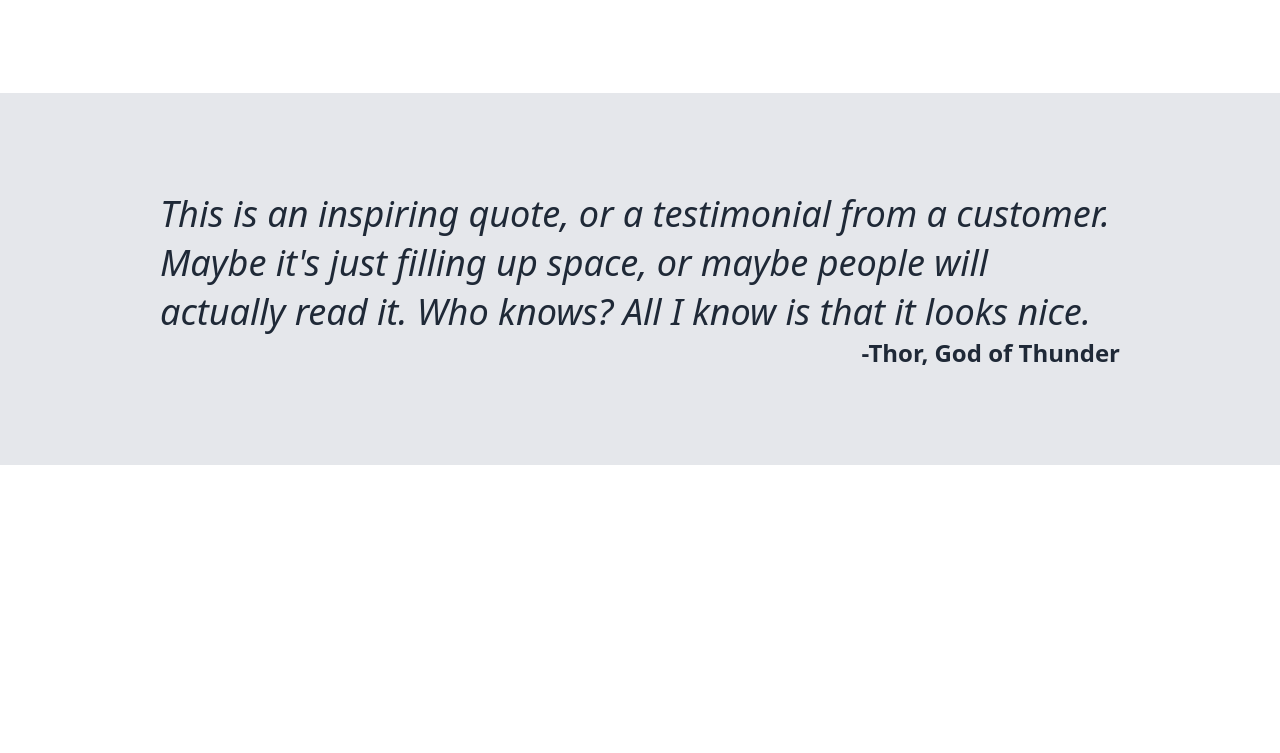
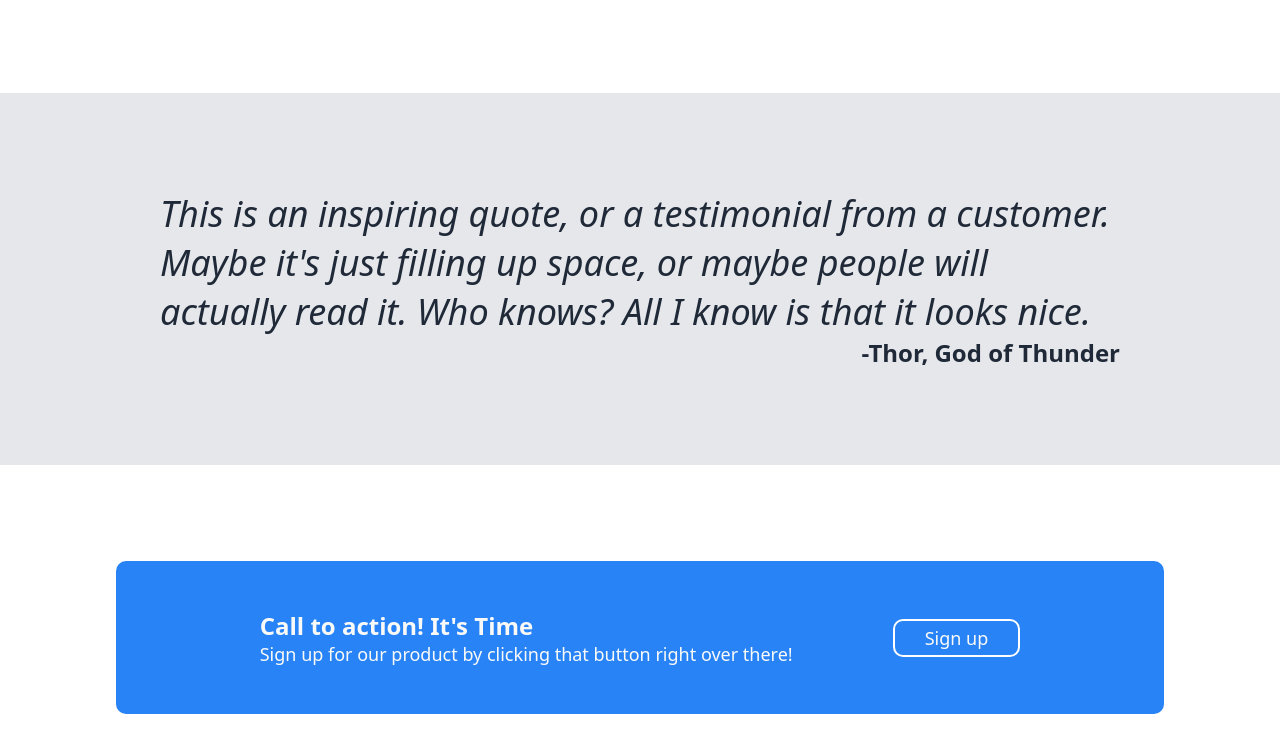
Before and after one commit to prgrmerejay/landing-page, a plain HTML site: page index.html in a window 1280 px wide. Shown: the part 1113-1866 px from the top of the page. Before the commit the page ends 1674 px from the top, so only its background shows below. Drawn offline with Linux system fonts and the light colour scheme.

Commit message:
Add CTA form for page-content

```diff
--- a/index.html
+++ b/index.html
@@ -22,10 +22,10 @@
             <div class="hero-info">
                 <h1 class="fw-900 fs-48">Hi, I'm Elzr John</h1>
                 <p id="secondary-text">This website has some subtext that goes here under the main title. I'ts smaller font and the color is lower contrast.</p>
-                <button class="CTA-button">Sign up</button>
+                <button class="cta-btn">Sign up</button>
             </div>
             <div class="image-placeholder">
-                <img id="hero-img" src="../landing-page/images/pexels-nerdnonsense-23522813.jpg" alt="">
+                <img src="/images/pexels-nerdnonsense-23522813.jpg" alt="" id="hero-img">
             </div>
         </div>
     </div>
@@ -47,7 +47,23 @@
                 <p class="quote-author fs-24 fw-900 ta-right wd-960">-Thor, God of Thunder</p>
             </div>
         </div>
+        <div class="page-container flex-center">
+            <div class="cta-form bg-cta-form flex-spacearound">
+                <div class="flex-text clr-wht">
+                    <p class="fs-24 fw-900">Call to action! It's Time</p>
+                    <p class="">Sign up for our product by clicking that button right over there!</p>
+                </div>
+                <button class="cta-btn border-white">Sign up</button>
+            </div>
+        </div>
     </div>
+<!--
+    <div class="footer flex-center bg-darkblue">
+        <div class="flex-text clr-wht padding-tb-24">
+            <p>Copyright © The Odin Project 2021</p>
+        </div>
+    </div>
+-->
 
 
 </body>
--- a/style.css
+++ b/style.css
@@ -15,8 +15,25 @@
 .fs-24 { font-size: 24px; }
 .fs-18 { font-size: 18px; }
 .bg-grey { background-color: #E5E7EB;}
+.bg-darkblue { background-color: #1f2937; }
+.bg-cta-form { background-color: #2883F6; border-radius: 10px; }
 .clr-darkblue { color: #1f2937; }
+.clr-wht { color: #f9faf8; }
 .wd-960 { width: 960px; }
+.border-white { border: solid; border-color: white; border-width: 2px; }
+
+.padding-tb-24 { padding: 24px;}
+
+.flex-spacearound {
+    display: flex;
+    justify-content: space-around;
+    align-items: center;
+}
+.flex-center {
+    display: flex;
+    justify-content: center;
+    align-items: center;
+}
 
 body {
     margin: 0;
@@ -106,6 +123,11 @@ button {
     margin-bottom: 96px;
 }
 
+.footer-container {
+    padding: 0 24px;
+    margin-bottom: 96px;
+}
+
 .page-header-title {
     margin-bottom: 48px;
 }
@@ -140,3 +162,8 @@ button {
     flex-direction: column;
     padding: 96px 0;
 }
+
+.cta-form {
+    padding: 48px 144px;
+    gap: 100px;
+}
```
